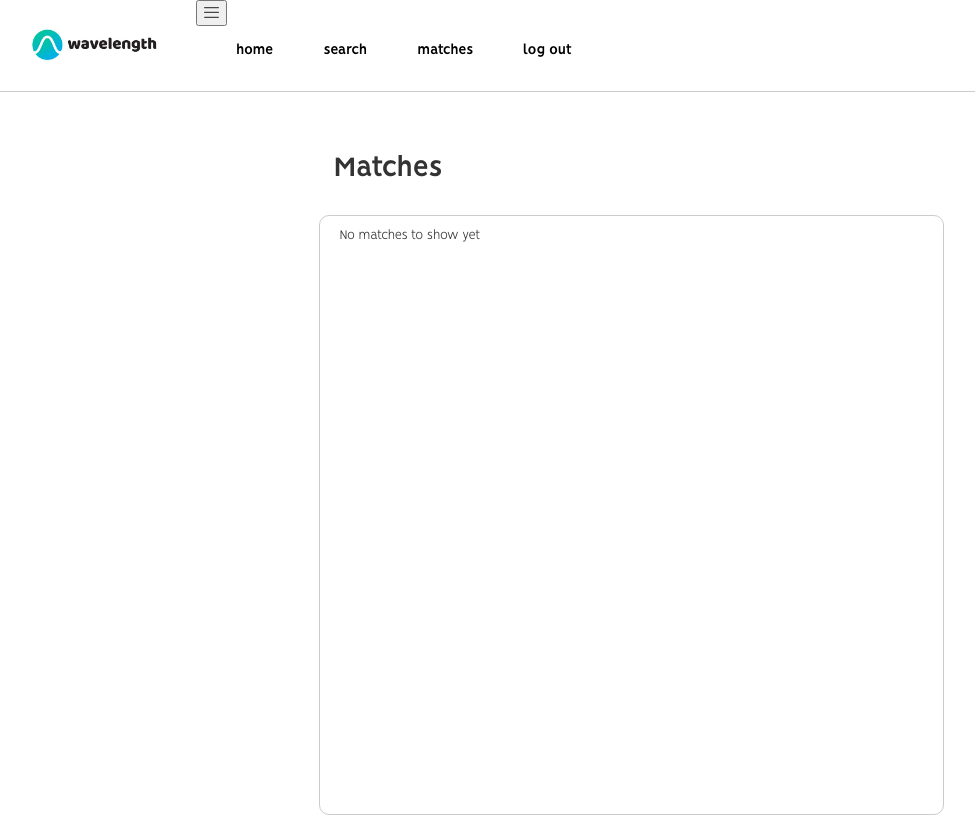
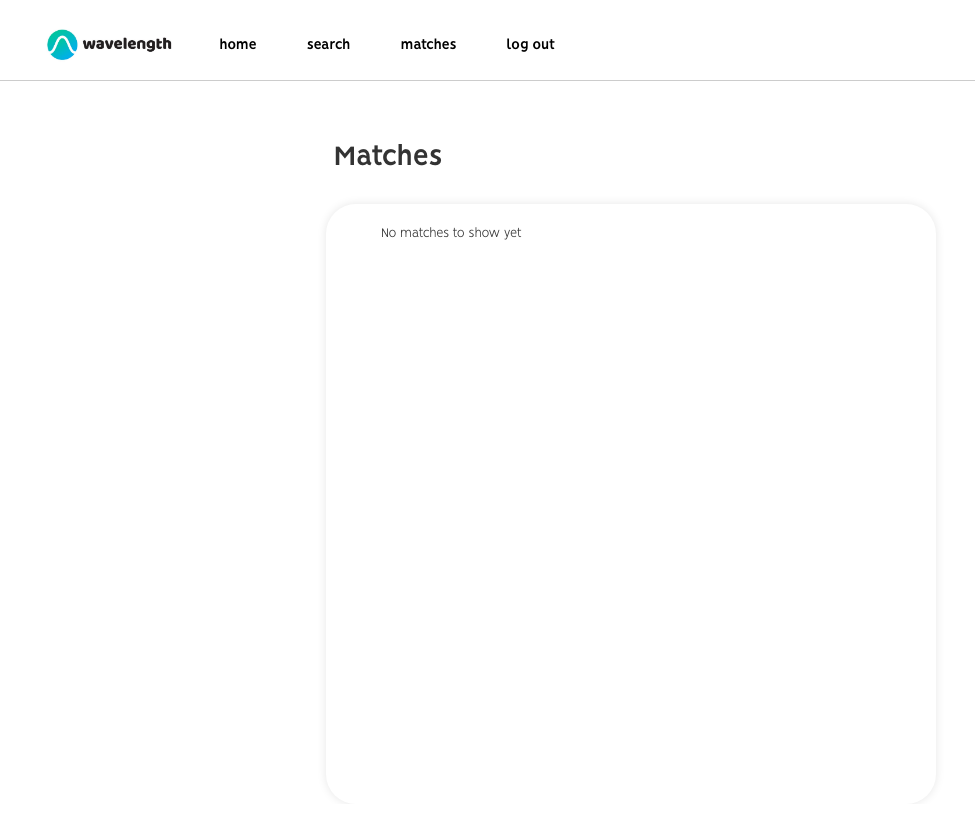
Before and after one commit to marsmans13/wavelength_app, a Flask app: page /profile/matches in a window 1280 px wide. Shown: the whole page, without its empty margins (9-984 px from the left). After the commit the page ends 240 px from the top, so only its background shows below. Run offline with Flask 2, Linux system fonts and the light colour scheme; the visitor is signed in with stand-in values (Sample User, id 1); data comes from the database, SQL or seed files in the repository; data that the repository does not hold is empty; some libraries are stand-ins or nearby versions.

Commit message:
Edited base w/ bootstrap, other style changes

```diff
--- a/app/static/style.css
+++ b/app/static/style.css
@@ -45,7 +45,11 @@
     border-top: none;
     border-bottom: solid 1px #ccc;
     border-radius: 0px;
-    padding-bottom: 30px;
+    padding-bottom: 10px;
+}
+
+.nav-item {
+    margin-top: 20px;
 }
 
 #nav-item-id {
@@ -150,7 +154,7 @@
     border-style: solid;
     border-color: #ccc;
     border-width: 1px;
-    border-radius: 10px;
+    border-radius: 30px;
 }
 
 .btn-cust {
@@ -493,6 +497,6 @@
 .container-shadow-box {
     margin: 40px 10%;
     box-shadow: 0px 0px 10px 0 rgba(0,0,0,0.1);
-    padding:0 20px 40px 20px;
+    padding: 0 20px 40px 20px;
     border-radius: 30px;
 }
--- a/app/templates/base.html
+++ b/app/templates/base.html
@@ -12,16 +12,17 @@
 <script src="https://maxcdn.bootstrapcdn.com/bootstrap/3.4.1/js/bootstrap.min.js"></script>
 </head>
 <body style="background-color: #fff;">
-  <nav class="navbar navbar-expand-lg navbar-light bg-light" id="navbar-cust">
-    <a class="navbar-brand" href="{{ url_for('profile_bp.home') }}"><img src="/static/IMG_3606.JPG" alt="wavelength" style="width:175px; margin-top:0"></a>
-    <button class="navbar-toggler inline-block" type="button" data-toggle="collapse"
-            data-target="#navbarSupportedContent" aria-controls="navbarSupportedContent" aria-expanded="false"
-            aria-label="Toggle navigation">
-      <span class="navbar-toggler-icon"><img src="/static/menu.svg" alt="menu" style="width: 15px; opacity: 0.7;"></span>
-    </button>
-
-    <div class="collapse navbar-collapse" id="navbarSupportedContent" style="margin-top:15px;">
-      <ul class="navbar-nav mr-auto">
+  <div class="container-fluid bg-text">
+    <div class="row">
+        <nav class="navbar navbar-light bg-light" id="navbar-cust" style="">
+          <div class="col-lg-2 col-md-3 col-sm-3 col-xs-12" style="margin-bottom: 20px;">
+            <a class="navbar-brand" href="{{ url_for('profile_bp.home') }}">
+              <img src="/static/IMG_3606.JPG" alt="wavelength" style="width:175px; margin-top:0">
+            </a>
+          </div>
+            <div class="col-sm-0 col-xs-1"></div>
+            <div class="col-lg-10 col-md-9 col-sm-9 col-xs-11" id="navbarSupportedContent" style="margin-top:15px;">
+              <ul class="navbar-nav mr-auto" style="padding-left: 0;">
                 <li class="nav-item" style="list-style: none;">
                   <a id="nav-item-id" class="nav-link" href="{{ url_for('profile_bp.home') }}">home</a>
                 </li>
@@ -37,8 +38,8 @@
               </ul>
             </div>
         </nav>
+    </div>
   <div class="loader"></div>
-  <div class="container-fluid bg-text">
     <section class="content">
       <header>
         <meta name="viewport" content="width=device-width, initial-scale=1">
@@ -60,6 +61,10 @@
             document.querySelector("body").style.visibility = "visible";
         }
     };
+
+    function navResize() {
+
+    }
   </script>
 </body>
 </html>
--- a/app/templates/home.html
+++ b/app/templates/home.html
@@ -13,6 +13,7 @@
     <div class="row">
         <div class="col-lg-6">
             <div class="inline-block">
+                <div style="display:flex; margin-top:30px; flex-wrap:wrap; justify-content:center">
                 {% for i in range(6) %}
                     {% if i < photos|length %}
                         <div class="img-container inline-block">
@@ -32,6 +33,7 @@
                         </div>
                     {% endif %}
                 {% endfor %}
+                </div>
             </div>
 
             <div id="myModal" class="modal">
--- a/app/templates/matches.html
+++ b/app/templates/matches.html
@@ -5,20 +5,29 @@
 {% endblock %}
 
 {% block content %}
-<div class="container-fluid" style="margin:0 25%;">
+<div class="container-fluid">
     <div class="row">
-        <div class="col-lg-6">
+        <div class="col-lg-3 col-md-2 col-xs-0"></div>
+        <div class="col-lg-6 col-md-8 col-xs-12">
             <h2 style="font-family:Vision-Bold;">Matches</h2>
         </div>
+        <div class="col-lg-3 col-md-2 col-xs-0"></div>
     </div>
     <br>
-    <div class="row list-item-box" style="padding:10px 5px; height: 600px; overflow-y:auto;">
+    <div class="col-lg-3 col-md-2 col-xs-0"></div>
+    <div class="col-lg-6 col-md-8 col-xs-12 container-shadow-box"
+         style="height: 600px; overflow-y: auto; margin: 0 0; padding: 20px 40px;">
     {% if not matches %}
+        <div class="row">
+                <div class="col-lg-12 col-md-8 col-xs-12">
                     <p style="margin-left:15px; font-family:Vision-Light">No matches to show yet</p>
-        {% endif %}
+                </div>
+        </div>
+    {% else %}
         {% for match, photo, age, last_message in matches %}
-            <div class="col-lg-12">
-                <div style="width:100%; padding:10px; border-bottom: solid 1px #ccc;">
+            <div class="row" style="padding:10px 5px;">
+                <div class="col-lg-12 list-item-box">
+                    <div style="padding:10px;">
                         <a class="user-list" href="{{ url_for('profile_bp.send_message', user_id=match.id) }}">
                             <img class="inline-block cropped-img-cir" src="{{ photo }}" alt="profile photo">
                             <div class="inline-block">
@@ -29,8 +38,8 @@
                                         {{ last_message.timestamp }}
                                     </p>
                                     <p class="inline-block" style="color:#888;" id="timestamp_tz{{ match.id }}"></p>
-                                {% if last_message.text|length > 50 %}
-                                    <p class="inline-block" >{{ last_message.text[:50] }}...</p>
+                                    {% if last_message.text|length > 20 %}
+                                        <p class="inline-block" >{{ last_message.text[:20] }}...</p>
                                     {% else %}
                                         <p class="inline-block" >{{ last_message.text }}</p>
                                     {% endif %}
@@ -44,8 +53,11 @@
                         </a>
                     </div>
                 </div>
+            </div>
         {% endfor %}
+    {% endif %}
     </div>
+    <div class="col-lg-3 col-md-2 col-xs-0"></div>
 </div>
 <script>
     const date1 = new Date('August 19, 1975 23:04:30 GMT+07:00');
```
Lines whose indentation alone changed are shown as unchanged.
